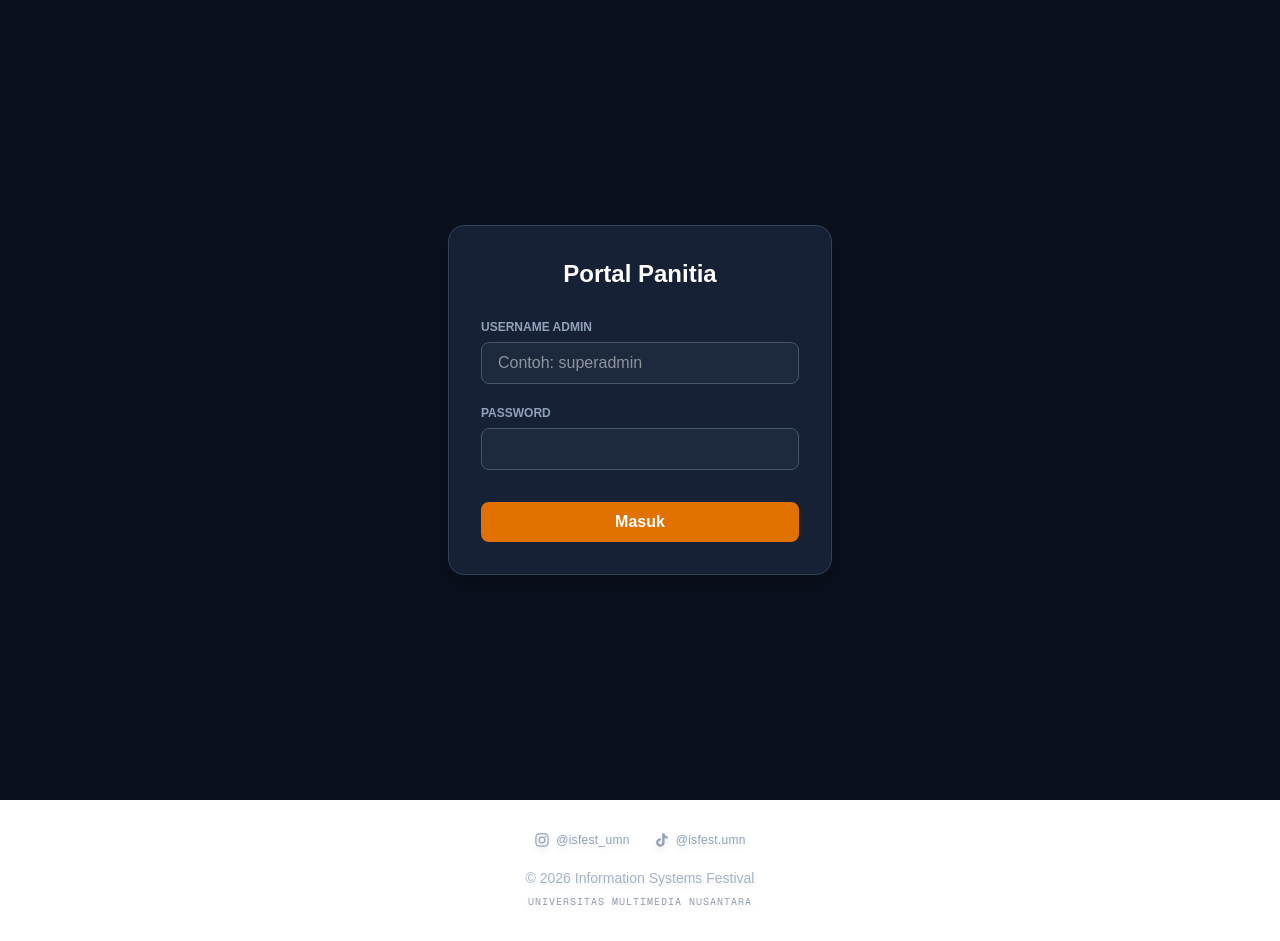
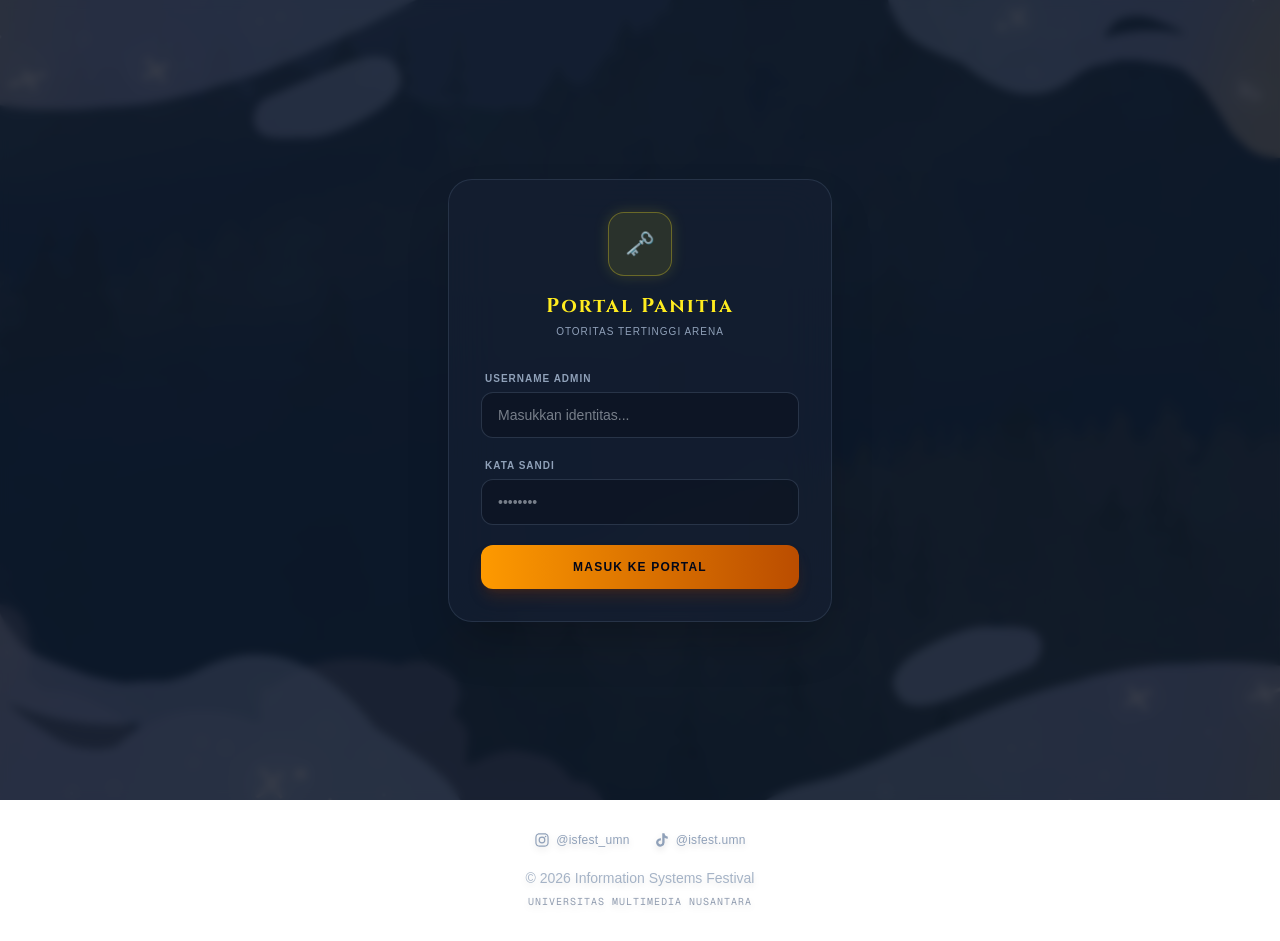
Before and after one commit to BakiTacos/isfest-datacompetition, a Next.js app: page /admin/login in a window 1280 px wide. Built offline with nearby package versions, Linux system fonts and the light colour scheme.

Commit message:
Update #4.8 Fix Bug

```diff
--- a/app/admin/login/page.tsx
+++ b/app/admin/login/page.tsx
@@ -2,10 +2,14 @@
 
 import { useState } from 'react';
 import { useRouter } from 'next/navigation';
+import Image from 'next/image';
+import { Cinzel } from 'next/font/google';
+
+const cinzel = Cinzel({ subsets: ['latin'], weight: ['700', '900'] });
 
 export default function AdminLogin() {
   const router = useRouter();
-  const [username, setUsername] = useState(''); // Ubah dari email ke username
+  const [username, setUsername] = useState('');
   const [password, setPassword] = useState('');
   const [error, setError] = useState('');
   const [isLoading, setIsLoading] = useState(false);
@@ -19,16 +23,14 @@ export default function AdminLogin() {
       const res = await fetch('/api/admin/login', {
         method: 'POST',
         headers: { 'Content-Type': 'application/json' },
-        // Kirim username, bukan email
         body: JSON.stringify({ username, password }),
       });
 
       const data = await res.json();
-
       if (!res.ok) throw new Error(data.error);
 
-      // Jika berhasil, arahkan ke halaman tambah tim
       router.push('/admin/add-team');
+      router.refresh();
     } catch (err: any) {
       setError(err.message);
     } finally {
@@ -37,45 +39,70 @@ export default function AdminLogin() {
   };
 
   return (
-    <div className="min-h-screen bg-[#0a101d] flex items-center justify-center p-4">
-      <div className="w-full max-w-sm bg-[#172135] p-8 rounded-2xl border border-slate-700 shadow-xl">
-        <h1 className="text-2xl font-bold text-white mb-6 text-center">Portal Panitia</h1>
+    <main className="min-h-screen flex items-center justify-center p-4 relative overflow-hidden">
+      {/* Background yang seragam */}
+      <div className="fixed inset-0 z-0">
+        <Image
+          src="/background-leaderboard.png"
+          alt="Mystical Background"
+          fill
+          priority
+          className="object-cover object-center"
+        />
+        <div className="absolute inset-0 bg-[#0a101d]/80 backdrop-blur-[4px]" />
+      </div>
 
-        <form onSubmit={handleLogin} className="space-y-4">
+      {/* Login Card */}
+      <div className="w-full max-w-sm bg-[#172135]/60 border border-slate-600/40 p-8 rounded-3xl backdrop-blur-xl shadow-2xl relative z-10">
+        <div className="text-center mb-8">
+          <div className="w-16 h-16 bg-[#ffec1f]/10 border border-[#ffec1f]/30 rounded-2xl mx-auto flex items-center justify-center mb-4 shadow-[0_0_15px_rgba(255,236,31,0.15)]">
+            <span className="text-2xl">🗝️</span>
+          </div>
+          <h1 className={`${cinzel.className} text-xl font-bold text-[#ffec1f] tracking-widest`}>
+            Portal Panitia
+          </h1>
+          <p className="text-slate-400 text-[10px] uppercase tracking-widest mt-1">Otoritas Tertinggi Arena</p>
+        </div>
+
+        <form onSubmit={handleLogin} className="space-y-5">
           <div>
-            {/* Label dan Input disesuaikan untuk Username */}
-            <label className="text-xs font-bold text-slate-400 uppercase">Username Admin</label>
+            <label className="block text-[10px] font-bold text-slate-400 uppercase tracking-widest pl-1 mb-1.5">Username Admin</label>
             <input
               type="text"
               required
               value={username}
               onChange={(e) => setUsername(e.target.value)}
-              className="w-full mt-1 bg-slate-800 border border-slate-600 rounded-lg px-4 py-2 text-white focus:border-amber-500 focus:outline-none"
-              placeholder="Contoh: superadmin"
+              className="w-full bg-[#0a101d]/50 border border-slate-600/50 rounded-xl px-4 py-3 text-slate-200 text-sm focus:border-[#ffec1f] focus:ring-1 focus:ring-[#ffec1f]/50 transition-all focus:outline-none"
+              placeholder="Masukkan identitas..."
             />
           </div>
           <div>
-            <label className="text-xs font-bold text-slate-400 uppercase">Password</label>
+            <label className="block text-[10px] font-bold text-slate-400 uppercase tracking-widest pl-1 mb-1.5">Kata Sandi</label>
             <input
               type="password"
               required
               value={password}
               onChange={(e) => setPassword(e.target.value)}
-              className="w-full mt-1 bg-slate-800 border border-slate-600 rounded-lg px-4 py-2 text-white focus:border-amber-500 focus:outline-none"
+              className="w-full bg-[#0a101d]/50 border border-slate-600/50 rounded-xl px-4 py-3 text-slate-200 text-sm focus:border-[#ffec1f] focus:ring-1 focus:ring-[#ffec1f]/50 transition-all focus:outline-none"
+              placeholder="••••••••"
             />
           </div>
 
-          {error && <p className="text-red-400 text-xs bg-red-900/20 p-2 rounded">{error}</p>}
+          {error && (
+            <div className="bg-red-500/10 border border-red-500/30 rounded-lg p-3 text-red-400 text-[10px] text-center font-medium">
+              {error}
+            </div>
+          )}
 
           <button
             type="submit"
             disabled={isLoading}
-            className="w-full bg-amber-600 hover:bg-amber-500 text-white font-bold py-2 rounded-lg transition-colors mt-4"
+            className="w-full bg-gradient-to-r from-amber-500 to-amber-700 hover:from-amber-400 hover:to-amber-600 text-slate-950 font-bold text-xs uppercase tracking-widest py-3.5 rounded-xl shadow-lg shadow-amber-900/30 transition-all transform hover:-translate-y-0.5 disabled:opacity-40"
           >
-            {isLoading ? 'Memverifikasi...' : 'Masuk'}
+            {isLoading ? 'Membuka Gerbang...' : 'Masuk ke Portal'}
           </button>
         </form>
       </div>
-    </div>
+    </main>
   );
 }
```
